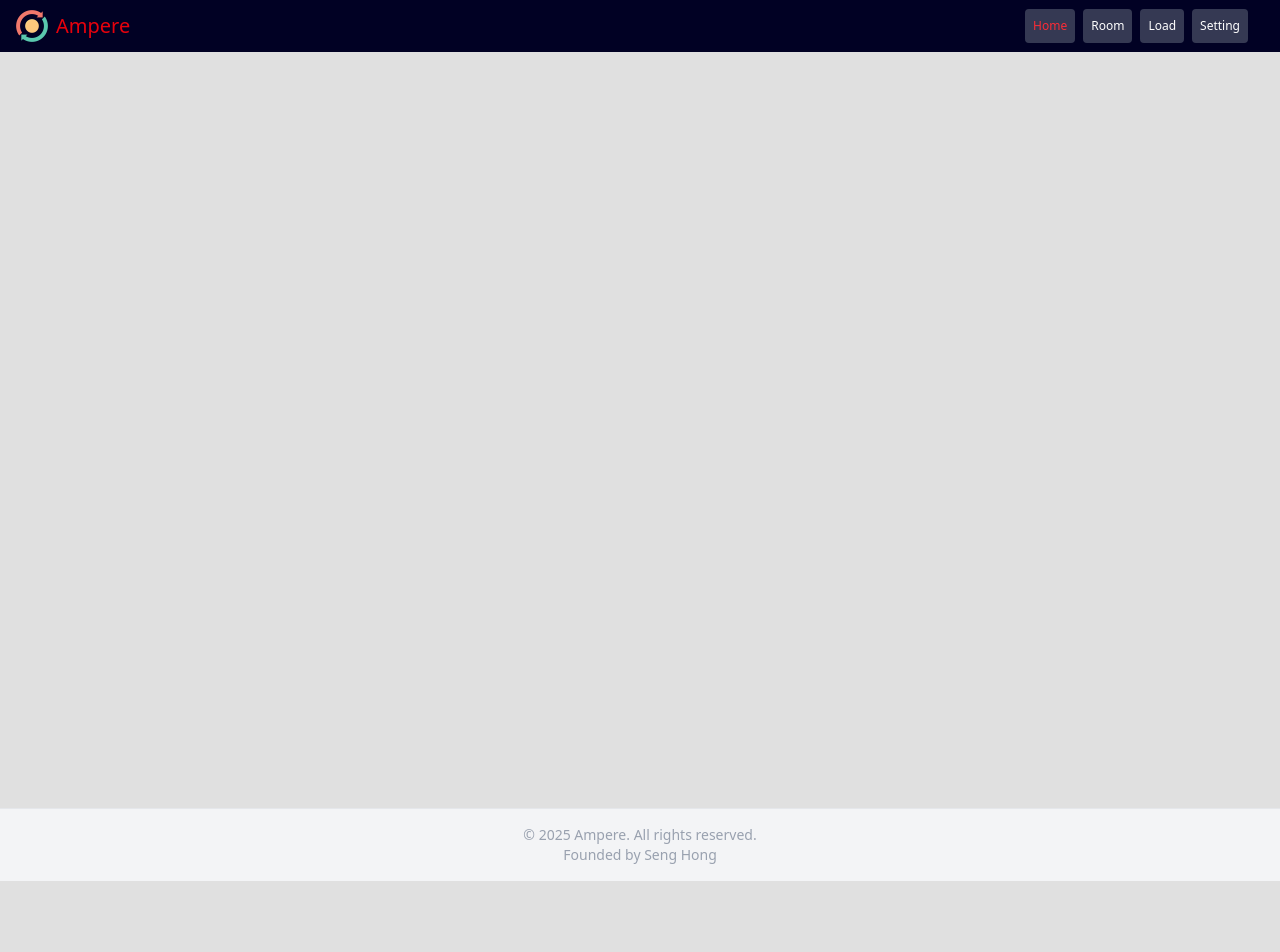
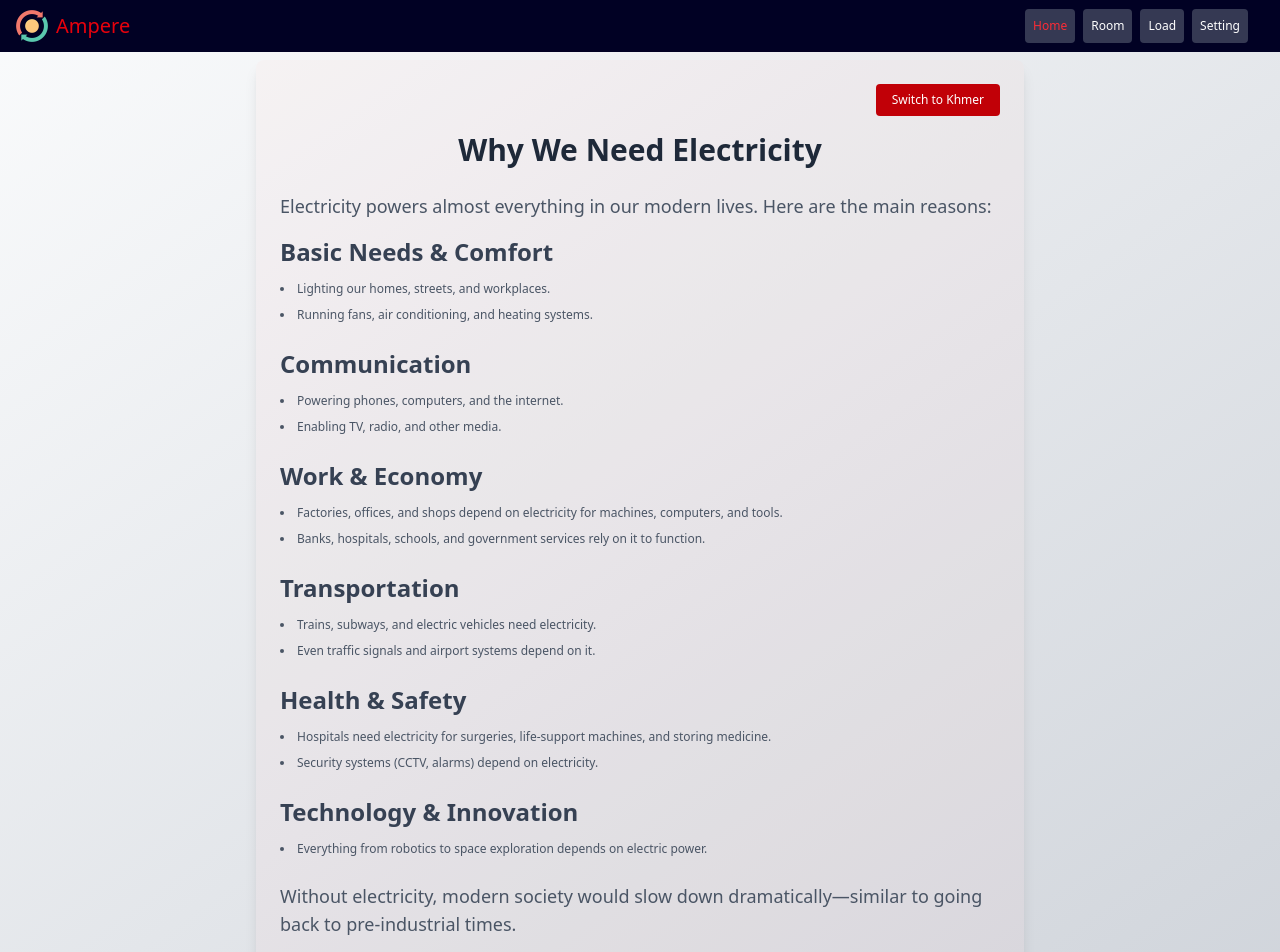
Before and after one commit to Senghong-2025/Ampere, a Nuxt app: page / in a window 1280 px wide. Shown: the top 952 px of the page. Before the commit the page ends 881 px from the top, so only its background shows below. Built offline with nearby package versions, Linux system fonts and the light colour scheme.

Commit message:
add home page, meaning of electric

```diff
--- a/app/pages/index.vue
+++ b/app/pages/index.vue
@@ -1,8 +1,197 @@
 <template>
-  <div>
-    <!-- <Slider /> -->
+  <div class="min-h-screen bg-gradient-to-br from-gray-50 to-gray-300 flex items-center justify-center p-2">
+    <div class="max-w-3xl mx-auto p-6 bg-red-200/10 shadow-lg rounded-lg">
+      <div class="flex justify-end mb-4">
+        <TheButton1
+          type="primary" :name="currentLanguage === 'en' ? 'Switch to Khmer' : 'ប្តូរទៅអង់គ្លេស'"
+          @click="toggleLanguage" />
+      </div>
+      <h1 class="text-3xl font-bold text-gray-800 mb-6 text-center">
+        {{ translations[currentLanguage].title }}
+      </h1>
+      <p class="text-lg text-gray-600 mb-4">
+        {{ translations[currentLanguage].intro }}
+      </p>
+
+      <section class="mb-6">
+        <h2 class="text-2xl font-semibold text-gray-700 mb-3">
+          {{ translations[currentLanguage].basicNeeds.title }}
+        </h2>
+        <ul class="list-disc list-inside text-gray-600 space-y-2">
+          <li v-for="item in translations[currentLanguage].basicNeeds.items" :key="item">
+            {{ item }}
+          </li>
+        </ul>
+      </section>
+
+      <section class="mb-6">
+        <h2 class="text-2xl font-semibold text-gray-700 mb-3">
+          {{ translations[currentLanguage].communication.title }}
+        </h2>
+        <ul class="list-disc list-inside text-gray-600 space-y-2">
+          <li v-for="item in translations[currentLanguage].communication.items" :key="item">
+            {{ item }}
+          </li>
+        </ul>
+      </section>
+
+      <section class="mb-6">
+        <h2 class="text-2xl font-semibold text-gray-700 mb-3">
+          {{ translations[currentLanguage].workEconomy.title }}
+        </h2>
+        <ul class="list-disc list-inside text-gray-600 space-y-2">
+          <li v-for="item in translations[currentLanguage].workEconomy.items" :key="item">
+            {{ item }}
+          </li>
+        </ul>
+      </section>
+
+      <section class="mb-6">
+        <h2 class="text-2xl font-semibold text-gray-700 mb-3">
+          {{ translations[currentLanguage].transportation.title }}
+        </h2>
+        <ul class="list-disc list-inside text-gray-600 space-y-2">
+          <li v-for="item in translations[currentLanguage].transportation.items" :key="item">
+            {{ item }}
+          </li>
+        </ul>
+      </section>
+
+      <section class="mb-6">
+        <h2 class="text-2xl font-semibold text-gray-700 mb-3">
+          {{ translations[currentLanguage].healthSafety.title }}
+        </h2>
+        <ul class="list-disc list-inside text-gray-600 space-y-2">
+          <li v-for="item in translations[currentLanguage].healthSafety.items" :key="item">
+            {{ item }}
+          </li>
+        </ul>
+      </section>
+
+      <section class="mb-6">
+        <h2 class="text-2xl font-semibold text-gray-700 mb-3">
+          {{ translations[currentLanguage].technologyInnovation.title }}
+        </h2>
+        <ul class="list-disc list-inside text-gray-600 space-y-2">
+          <li v-for="item in translations[currentLanguage].technologyInnovation.items" :key="item">
+            {{ item }}
+          </li>
+        </ul>
+      </section>
+
+      <p class="text-lg text-gray-600">
+        {{ translations[currentLanguage].conclusion }}
+      </p>
+    </div>
   </div>
 </template>
+
 <script lang="ts" setup>
-// import Slider from '@/components/silders/Slider.vue';
+const currentLanguage = ref<'en' | 'kh'>('en');
+// eslint-disable-next-line @typescript-eslint/no-explicit-any
+const translations: Record<'en' | 'kh', any> = {
+  en: {
+    title: 'Why We Need Electricity',
+    intro: 'Electricity powers almost everything in our modern lives. Here are the main reasons:',
+    basicNeeds: {
+      title: 'Basic Needs & Comfort',
+      items: [
+        'Lighting our homes, streets, and workplaces.',
+        'Running fans, air conditioning, and heating systems.'
+      ]
+    },
+    communication: {
+      title: 'Communication',
+      items: [
+        'Powering phones, computers, and the internet.',
+        'Enabling TV, radio, and other media.'
+      ]
+    },
+    workEconomy: {
+      title: 'Work & Economy',
+      items: [
+        'Factories, offices, and shops depend on electricity for machines, computers, and tools.',
+        'Banks, hospitals, schools, and government services rely on it to function.'
+      ]
+    },
+    transportation: {
+      title: 'Transportation',
+      items: [
+        'Trains, subways, and electric vehicles need electricity.',
+        'Even traffic signals and airport systems depend on it.'
+      ]
+    },
+    healthSafety: {
+      title: 'Health & Safety',
+      items: [
+        'Hospitals need electricity for surgeries, life-support machines, and storing medicine.',
+        'Security systems (CCTV, alarms) depend on electricity.'
+      ]
+    },
+    technologyInnovation: {
+      title: 'Technology & Innovation',
+      items: [
+        'Everything from robotics to space exploration depends on electric power.'
+      ]
+    },
+    conclusion: 'Without electricity, modern society would slow down dramatically—similar to going back to pre-industrial times.'
+  },
+  kh: {
+    title: 'ហេតុអ្វីយើងត្រូវការអគ្គិសនី',
+    intro: 'អគ្គិសនីផ្តល់ថាមពលស្ទើរតែគ្រប់យ៉ាងនៅក្នុងជីវិតទំនើបរបស់យើង។ នេះជាហេតុផលសំខាន់ៗ៖',
+    basicNeeds: {
+      title: 'តម្រូវការមូលដ្ឋាន និងភាពសុខស្រួល',
+      items: [
+        'បំភ្លឺផ្ទះ ផ្លូវ និងកន្លែងធ្វើការ។',
+        'ដំណើរការកង្ហារ ម៉ាស៊ីនត្រជាក់ និងប្រព័ន្ធកំដៅ។'
+      ]
+    },
+    communication: {
+      title: 'ទំនាក់ទំនង',
+      items: [
+        'ផ្តល់ថាមពលដល់ទូរស័ព្ទ កុំព្យូទ័រ និងអ៊ីនធឺណិត។',
+        'ធ្វើឱ្យទូរទស្សន៍ វិទ្យុ និងប្រព័ន្ធផ្សព្វផ្សាយផ្សេងទៀតដំណើរការ។'
+      ]
+    },
+    workEconomy: {
+      title: 'ការងារ និងសេដ្ឋកិច្ច',
+      items: [
+        'រោងចក្រ ការិយាល័យ និងហាងទំនិញពឹងផ្អែកលើអគ្គិសនីសម្រាប់ម៉ាស៊ីន កុំព្យូទ័រ និងឧបករណ៍។',
+        'ធនាគារ មន្ទីរពេទ្យ សាលារៀន និងសេវាកម្មរដ្ឋាភិបាលពឹងផ្អែកលើវាដើម្បីដំណើរការ។'
+      ]
+    },
+    transportation: {
+      title: 'ការដឹកជញ្ជូន',
+      items: [
+        'រថភ្លើង រថភ្លើងក្រោមដី និងយានយន្តអគ្គិសនីត្រូវការអគ្គិសនី។',
+        'សូម្បីតែសញ្ញាចរាចរណ៍ និងប្រព័ន្ធអាកាសយានដ្ឋានក៏ពឹងផ្អែកលើវាដែរ។'
+      ]
+    },
+    healthSafety: {
+      title: 'សុខភាព និងសុវត្ថិភាព',
+      items: [
+        'មន្ទីរពេទ្យត្រូវការអគ្គិសនីសម្រាប់ការវះកាត់ ម៉ាស៊ីនជួយជីវិត និងការរក្សាទុកថ្នាំ។',
+        'ប្រព័ន្ធសុវត្ថិភាព (CCTV សំឡេងរោទិ៍) ពឹងផ្អែកលើអគ្គិសនី។'
+      ]
+    },
+    technologyInnovation: {
+      title: 'បច្ចេកវិទ្យា និងការច្នៃប្រឌិត',
+      items: [
+        'អ្វីៗគ្រប់យ៉ាងចាប់ពីមនុស្សយន្តរហូតដល់ការរុករកអវកាសពឹងផ្អែកលើថាមពលអគ្គិសនី។'
+      ]
+    },
+    conclusion: 'បើគ្មានអគ្គិសនីទេ សង្គមទំនើបនឹងបន្ថយល្បឿនយ៉ាងខ្លាំង—ស្រដៀងនឹងការត្រលប់ទៅសម័យមុនឧស្សាហកម្ម។'
+  }
+};
+
+const toggleLanguage = () => {
+  currentLanguage.value = currentLanguage.value === 'en' ? 'kh' : 'en';
+};
 </script>
+
+<style scoped>
+/* Ensure Khmer font rendering */
+body {
+  font-family: 'Noto Serif Khmer', sans-serif;
+}
+</style>
```
